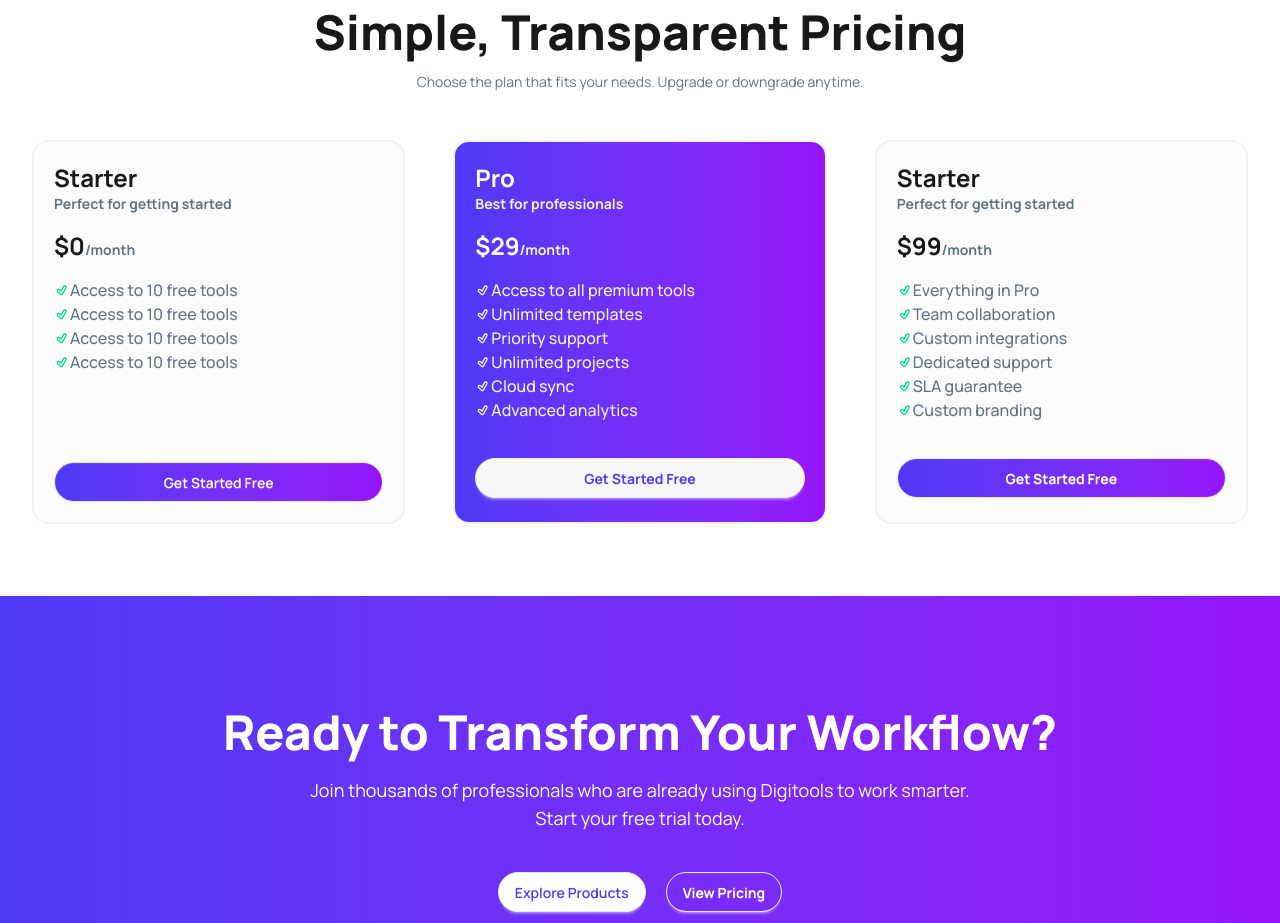
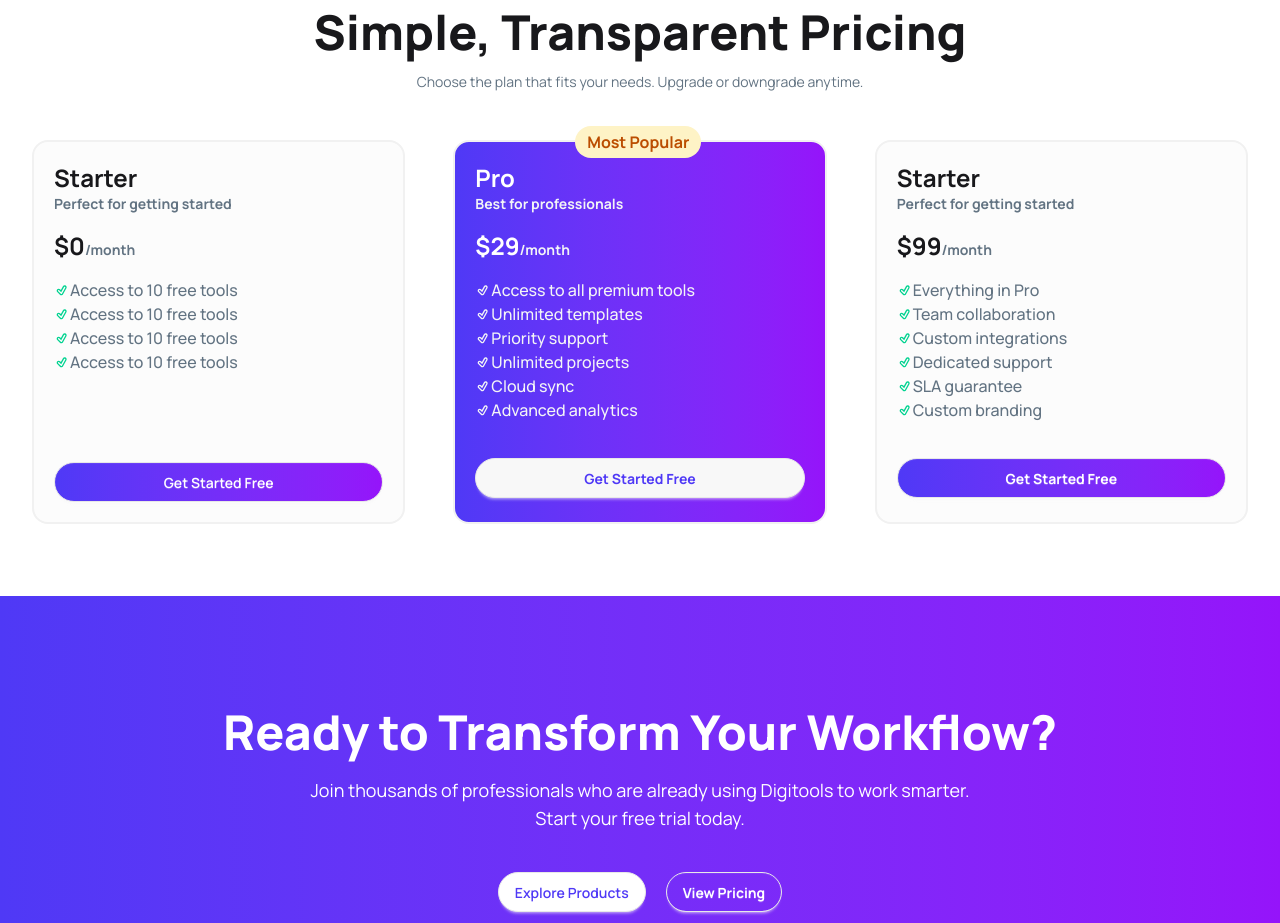
Before and after one commit to anikh174/a6-digi-tools, a React (Vite) app: page / in a window 1280 px wide. Shown: the part 3040-3963 px from the top of the page. Built offline with nearby package versions, Linux system fonts and the light colour scheme.

Commit message:
Transparent section's added active card's most popular badge

```diff
--- a/src/components/TransparentPricing.jsx
+++ b/src/components/TransparentPricing.jsx
@@ -35,10 +35,13 @@ const TransparentPricing = () => {
             <button className="btn w-full rounded-full bg-linear-to-l from-[#9514FA] to-[#4F39F6] mt-18 font text-white">Get Started Free</button>
           </div>
 
-            <div className="bg-linear-to-l from-[#9514FA] to-[#4F39F6] space-y-4 border-2 border-[#F1F1F1] p-5 rounded-2xl">
+            <div className="relative bg-linear-to-l from-[#9514FA] to-[#4F39F6] space-y-4 border-2 border-[#F1F1F1] p-5 rounded-2xl">
             <div>
               <h5 className="font-bold text-2xl text-white">Pro</h5>
               <p className="text-sm font-bold text-gray-100">Best for professionals</p>
+              <div className="absolute -top-4 left-25 lg:left-30">
+                <p className="text-[#BB4D00] bg-[#FEF3C6] px-3 py-1 rounded-full font-bold">Most Popular</p>
+              </div>
             </div>
 
             <div>
```
